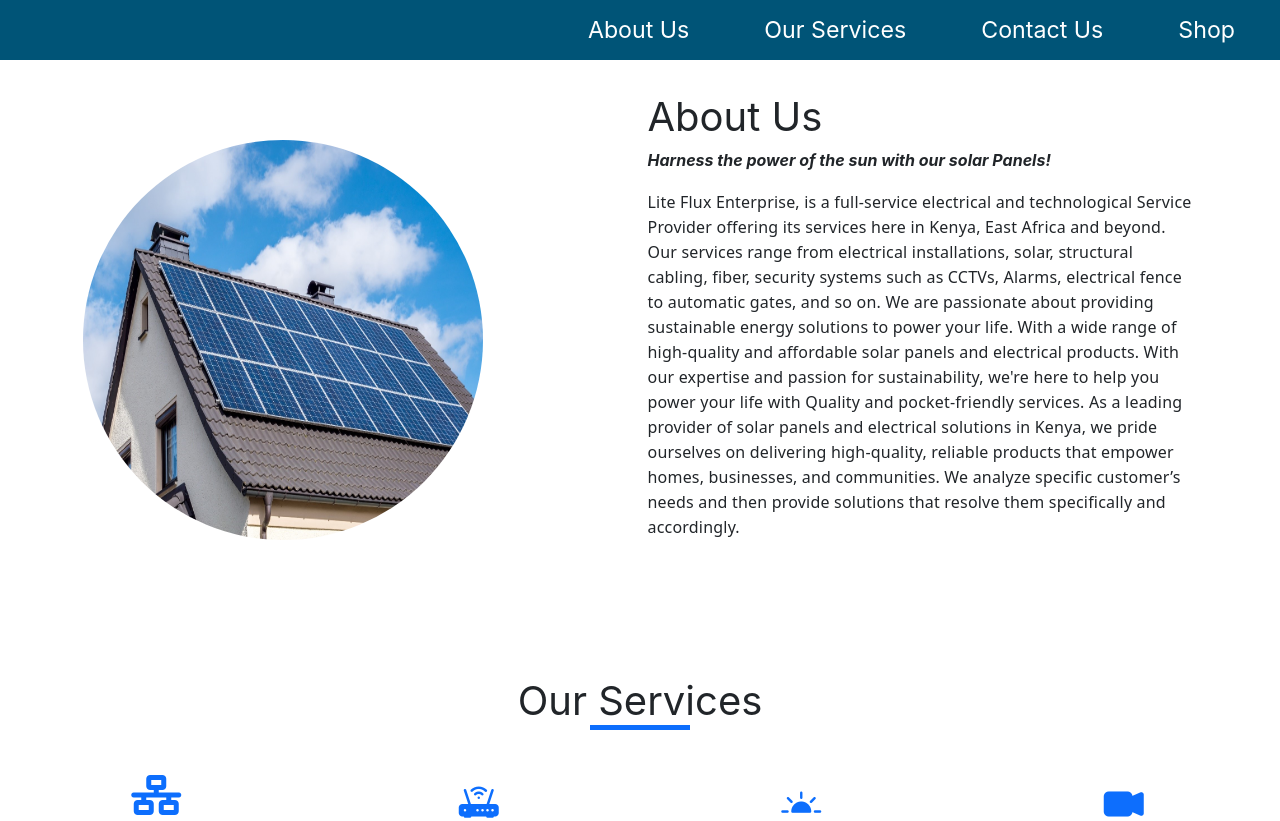
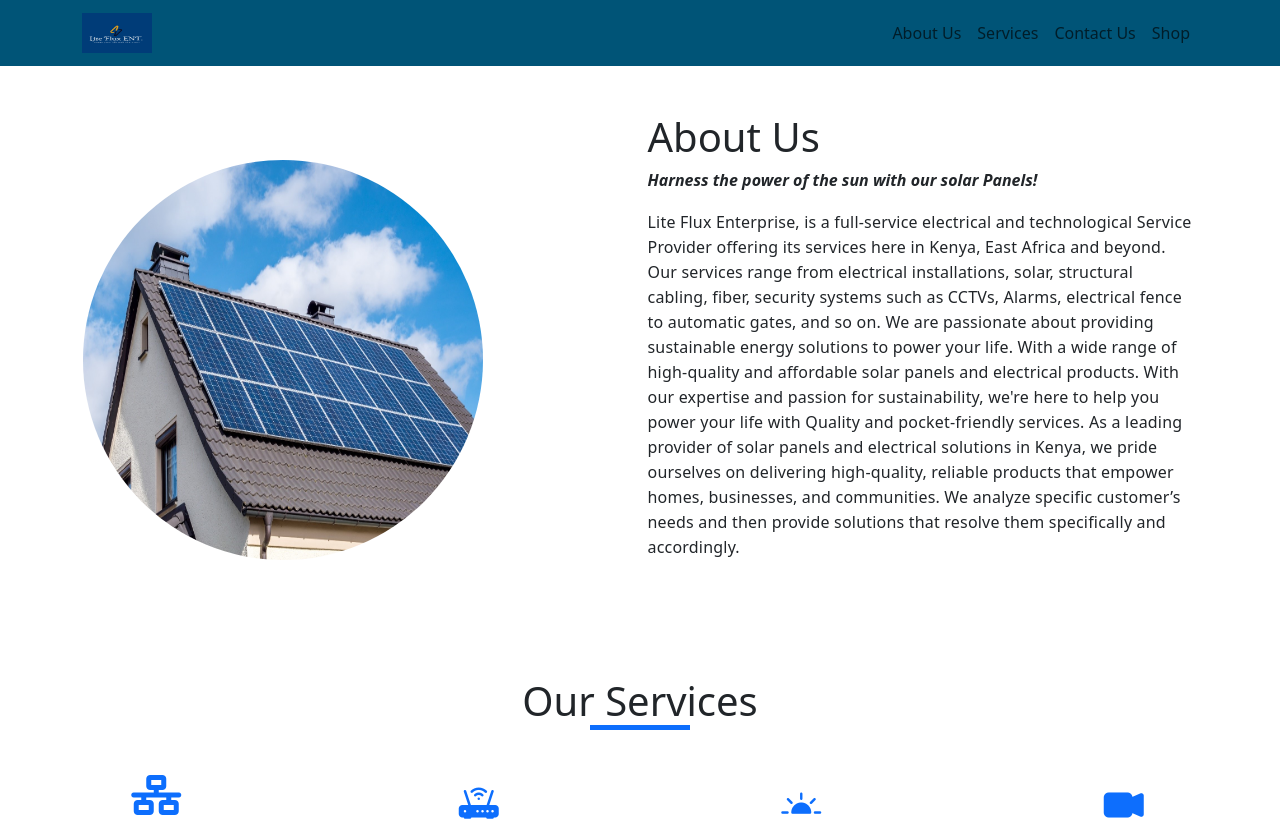
Before and after one commit to MuchokiDavid/lite-flux-ent, a React (Create React App) app: page / in a window 1280 px wide. Shown: the top 821 px of the page. Built offline with nearby package versions, Linux system fonts and the light colour scheme.

Commit message:
Fixed the landing page navbar

```diff
--- a/package.json
+++ b/package.json
@@ -6,7 +6,9 @@
     "@testing-library/jest-dom": "^5.17.0",
     "@testing-library/react": "^13.4.0",
     "@testing-library/user-event": "^13.5.0",
+    "bootstrap": "^5.3.2",
     "react": "^18.2.0",
+    "react-bootstrap": "^2.10.0",
     "react-dom": "^18.2.0",
     "react-router-dom": "^6.21.2",
     "react-scripts": "5.0.1",
--- a/src/App.js
+++ b/src/App.js
@@ -4,6 +4,8 @@
 
 import { ToastContainer, toast } from 'react-toastify';
 import 'react-toastify/dist/ReactToastify.css';
+
+import './Navbar.css'
 
 //Importing components
 import Home from './Main Page/Home'
--- a/src/Main Page/CSS/About.css
+++ b/src/Main Page/CSS/About.css
@@ -2,7 +2,7 @@
 {
     height: 75vh;
     width: 100%;
-    padding: 10px 0;
+    padding: 30px 0;
     background: white;
 }
 div.about
--- a/src/Main Page/CSS/Footer.css
+++ b/src/Main Page/CSS/Footer.css
@@ -1,4 +1,4 @@
-#footer
+#contacts
 {
     width: 100%;
     bottom: 0;
@@ -6,7 +6,7 @@
     margin-top: 2%;
     font-family: "Gill Sans", "Gill Sans MT", Calibri, "Trebuchet MS", sans-serif;
 }
-#footer .heading
+#contacts .heading
 {
     max-width: 1010px;
     width: 90%;
@@ -15,34 +15,34 @@
     margin-bottom: 2rem;
 
 }
-#footer .footer-content
+#contacts .footer-content
 {
     display: flex;
     justify-content: space-evenly;
     margin: 1.5rem;
 }
-#footer .footer-content h4
+#contacts .footer-content h4
 {
     margin-bottom: 1.2rem;
     font-size: 19px;
     color: #005477;
 }
-#footer .footer-content p
+#contacts .footer-content p
 {
     margin-bottom: 1.3rem;
     color: rgba(0, 0, 0, 0.829);
 }
-#footer .footer-content ul li
+#contacts .footer-content ul li
 {
     list-style-type: none;
     line-height: 2;
 }
-#footer .footer-content a
+#contacts .footer-content a
 {
     text-decoration: none;
     color: rgb(0, 0, 0, 0.829);
 }
-#footer .footer-content a:hover
+#contacts .footer-content a:hover
 {
     border-bottom: 2px solid rgb(9, 9, 211);
 }
--- a/src/Main Page/CSS/Navbar.css
+++ /dev/null
@@ -1,41 +0,0 @@
-*
-{
-    scroll-behavior: smooth;
-}
-nav.home-navbar
-{
-    position: fixed;
-    width: 100%;
-    top: 0;
-    z-index: 1;
-    height: 60px;
-    display: flex;
-    justify-content: flex-end;
-    align-items: center;
-    background-color: #005477;
-    color: white;
-}
-nav.home-navbar a, nav.home-navbar a:visited
-{
-    color: inherit;
-    text-decoration: none;
-    padding: 15px;
-}
-nav.home-navbar a:hover
-{
-    color: black;
-}
-
-
-@media screen and (min-width:320px) and (max-width: 767px)
-{
-    nav.home-navbar
-    {
-        justify-content: center;
-        align-items: center;
-    }
-    nav.home-navbar a
-    {
-        font-size: 1.1em;
-    }
-}
--- a/src/Main Page/Pages/Footer.js
+++ b/src/Main Page/Pages/Footer.js
@@ -7,7 +7,7 @@
 
     return (
         <>
-            <section id="footer">
+            <section id="contacts">
                 <div class="heading">
                     <h2>LITEFLUX ENT.<sup>&trade;</sup></h2>
                 </div>
--- a/src/Main Page/Pages/Navbar.js
+++ b/src/Main Page/Pages/Navbar.js
@@ -1,16 +1,30 @@
-import '../CSS/Navbar.css'
-const Navbar = () =>
+import { Navbar, Nav, Container } from 'react-bootstrap';
+import 'bootstrap/dist/css/bootstrap.min.css';
+import Logo from '../Images/logo.png'
+
+const HomeNav = () =>
 {
     return (
         <>
-            <nav className="home-navbar">
-                <a href="/#home">About Us</a>
-                <a href='/#services'>Our Services</a>
-                <a href="/#footer">Contact Us</a>
-                <a href="/shop">Shop</a>
-            </nav>
+            <Navbar expand="lg" fixed='top'>
+                <Container>
+                    <Navbar.Brand href="#">
+                        <img src={Logo} width="70" height="40"  className="d-inline-block align-top" alt="Brand" />
+                    </Navbar.Brand>
+
+                    <Navbar.Toggle aria-controls="basic-navbar-nav" bg="light"/>
+                    <Navbar.Collapse id="basic-navbar-nav">
+                        <Nav className="ms-auto">
+                            <Nav.Link href="/#home">About Us</Nav.Link>
+                            <Nav.Link href="/#services">Services</Nav.Link>
+                            <Nav.Link href="/#contacts">Contact Us</Nav.Link>
+                            <Nav.Link href="/shop">Shop</Nav.Link>
+                        </Nav>
+                    </Navbar.Collapse>
+                </Container>
+            </Navbar>
         </>
      );
 }
 
-export default Navbar;
+export default HomeNav;
--- /dev/null
+++ b/src/Navbar.css
@@ -0,0 +1,18 @@
+*
+{
+    scroll-behavior: smooth;
+}
+nav
+{
+    background-color: #005477;
+    color: white;
+}
+nav a, nav a:visited
+{
+    color: inherit;
+    text-decoration: none;
+}
+nav a:hover
+{
+    color: black;
+}
--- a/src/Shop/CSS/Navbar.css
+++ /dev/null
@@ -1,43 +0,0 @@
-nav
-{
-    position: fixed;
-    top: 0;
-    width: 100%;
-    height: 50px;
-    display: flex;
-    justify-content: flex-end;
-    align-items: center;
-    gap: 15px;
-    background-color: #005477;
-    color: white;
-
-}
-nav a, nav a:visited
-{
-    color: inherit;
-    text-decoration: none;
-    font-size: 1.45em;
-    margin: 15px 30px 15px 0px;
-}
-nav a:hover
-{
-    cursor: pointer;
-    color: black;
-}
-nav a span
-{
-    margin-left: 5px;
-    font-size: 1em;
-}
-nav .fa, nav .fa-solid
-{
-    font-size: .9em;
-}
-@media screen and (min-width:320px) and (max-width: 767px)
-{
-    nav a
-    {
-        margin: 10px;
-        font-size: 1.3em;
-    }
-}
--- a/src/Shop/Data/Navbar links.json
+++ b/src/Shop/Data/Navbar links.json
@@ -1,9 +1,4 @@
 [
-    {
-        "icon": "fa fa-home",
-        "title": "Home",
-        "path": "/"
-    },
     {
         "icon": "fa-solid fa-store",
         "title": "Shop",
--- a/src/Shop/Navbar.js
+++ b/src/Shop/Navbar.js
@@ -1,7 +1,9 @@
 import Links from './Data/Navbar links.json'
 import { Link } from 'react-router-dom'
-import './CSS/Navbar.css'
-const Navbar = ({cartCount}) =>
+import { Navbar, Nav, Container } from 'react-bootstrap';
+import Logo from '../Main Page/Images/logo.png'
+
+const ShopNavbar = ({cartCount}) =>
 {
     const navLinks=Links.map(link =>
         {
@@ -10,25 +12,40 @@
             if (path === "/cart")
             {
                 return(
-                    <Link key={title} to={path} title={title}>
-                        <i className={icon}><span><sup>{cartCount}</sup></span></i>
-                    </Link>
+                    <Nav.Link>
+                        <Link key={title} to={path} title={title}>
+                            <i className={icon}><span><sup>{cartCount}</sup></span></i>
+                        </Link>
+                    </Nav.Link>
                 )
             }
             else
             {
                 return(
-                    <Link key={title} to={path} title={title} ><i className={icon}></i></Link>
+                    <Nav.Link>
+                        <Link key={title} to={path} title={title} ><i className={icon}></i></Link>
+                    </Nav.Link>
                 )
             }
         })
     return (
         <>
-            <nav>
-                {navLinks}
-            </nav>
+            <Navbar bg='dark' expand="lg" fixed='top'>
+                <Container>
+                    <Navbar.Brand href="/">
+                        <img src={Logo} width="75" height="45"  className="d-inline-block align-top" alt="Brand" />
+                    </Navbar.Brand>
+
+                    <Navbar.Toggle aria-controls="basic-navbar-nav" bg="light"/>
+                    <Navbar.Collapse id="basic-navbar-nav">
+                        <Nav className="ms-auto">
+                            {navLinks}
+                        </Nav>
+                    </Navbar.Collapse>
+                </Container>
+            </Navbar>
         </>
      );
 }
 
-export default Navbar;
+export default ShopNavbar;
```
Also changed, not shown: 1 other file (tests, documents, lock files or other folders).
